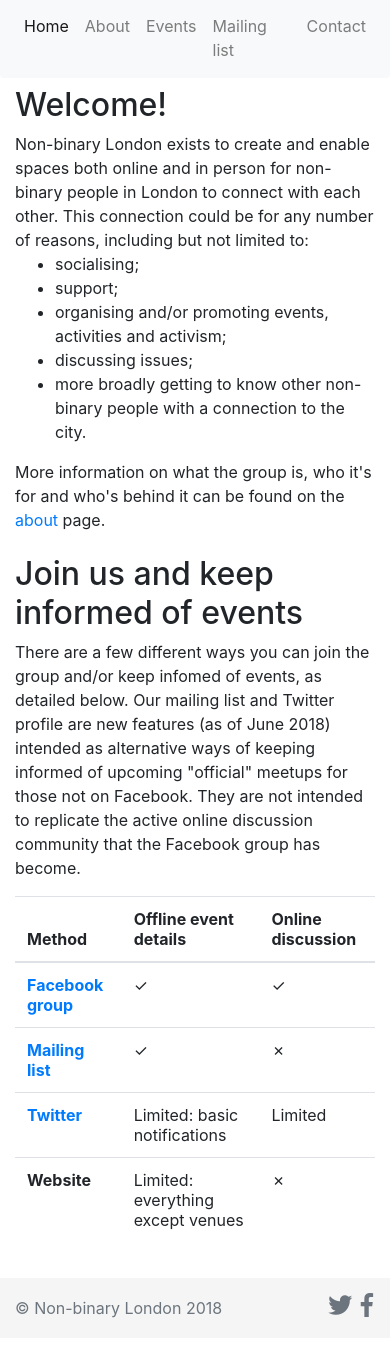
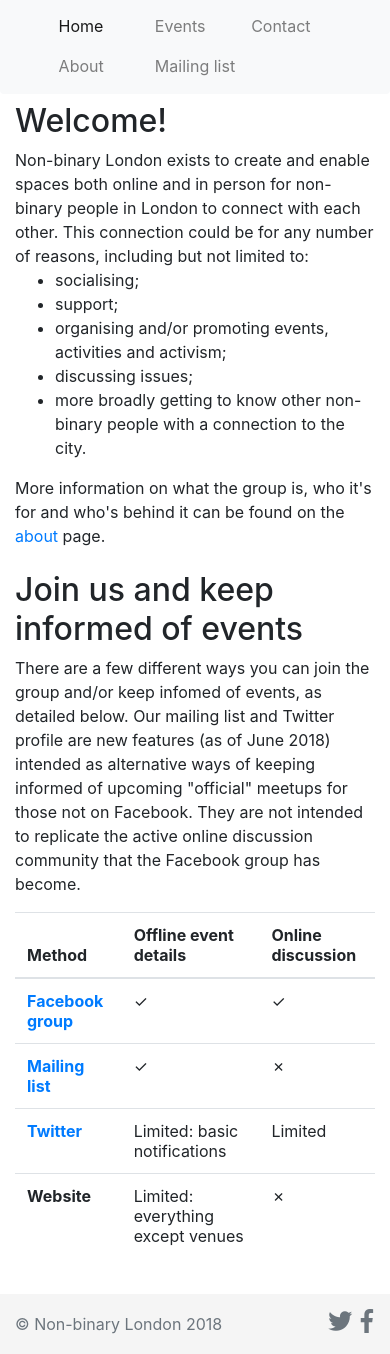
Before and after one commit to nonbinarylondon/Non-binary-London-website, a Jekyll site: the page built from index.html, in a window 390 px wide. Shown: the part 207-1561 px from the top of the page. Built offline with Jekyll 4.4.1, drawn with Linux system fonts in a browser that asks for light colours; nearby versions of some CDN libraries.

Commit message:
Fix menu on small devices
Switches to a three column menu on small devices

```diff
--- a/_layouts/default.html
+++ b/_layouts/default.html
@@ -24,7 +24,7 @@
         </div>
       </div>
     </a>
-    <nav class="navbar navbar-expand navbar-light bg-light rounded">
+    <nav class="navbar navbar-expand-sm navbar-light bg-light rounded">
       <ul class="navbar-nav centered">
         {% for item in site.menu %}
           {% if page.url == item.url %}
--- a/assets/styles.scss
+++ b/assets/styles.scss
@@ -55,6 +55,20 @@ nav {
   .centered {
     margin: 0 auto;
   }
+
+  li {
+    white-space: nowrap;
+  }
+}
+
+@media screen and (max-width: 575px) {
+  ul.navbar-nav {
+      -webkit-columns: 3;
+      -moz-columns: 3;
+      columns: 3;
+      list-style-position: inside;
+      display: block;
+  }
 }
 
 .footer {
```
